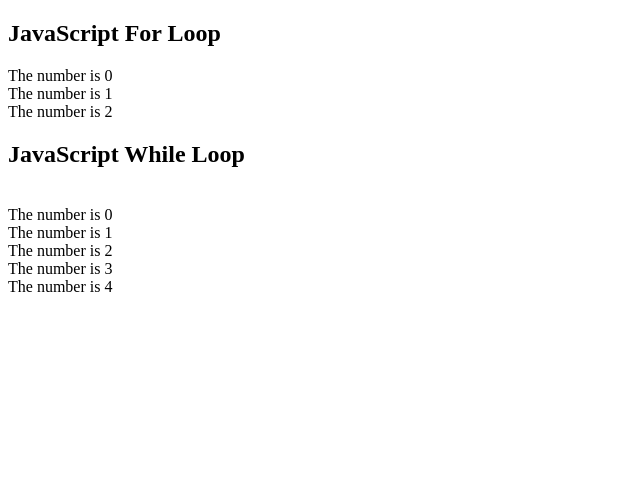
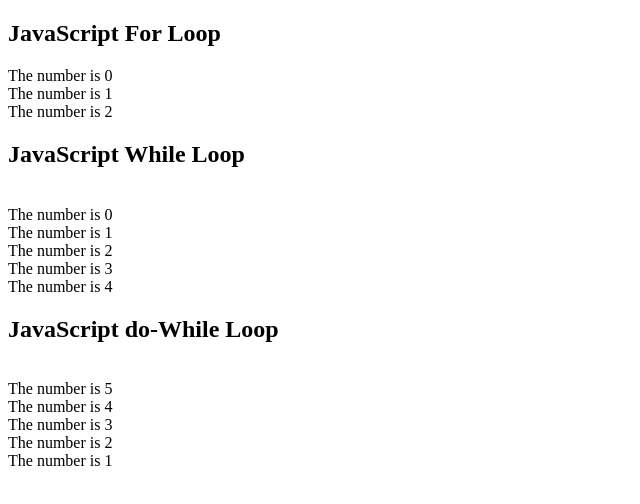
Before and after one commit to woainiTian/Q4Practice3, a plain HTML site: page index.html in a window 1280 px wide. Shown: the whole page, without its empty margins (0-640 px from the left). Drawn offline with Linux system fonts and the light colour scheme.

Commit message:
Update index.html

```diff
--- a/index.html
+++ b/index.html
@@ -34,5 +34,21 @@
             document.getElementById("sample2").innerHTML = Sample2;
         </script>
 
+    <h2>JavaScript do-While Loop</h2>
+    <p id="sample3"></p>
+
+        <script>
+            let Sample3 = "";
+            let z = 5;
+
+            do {
+            Sample3 += "<br>The number is " + z;
+            z--;
+            }
+            while (z > 0);
+
+            document.getElementById("sample3").innerHTML = Sample3;
+        </script>
+
 </body>
 </html>
```
